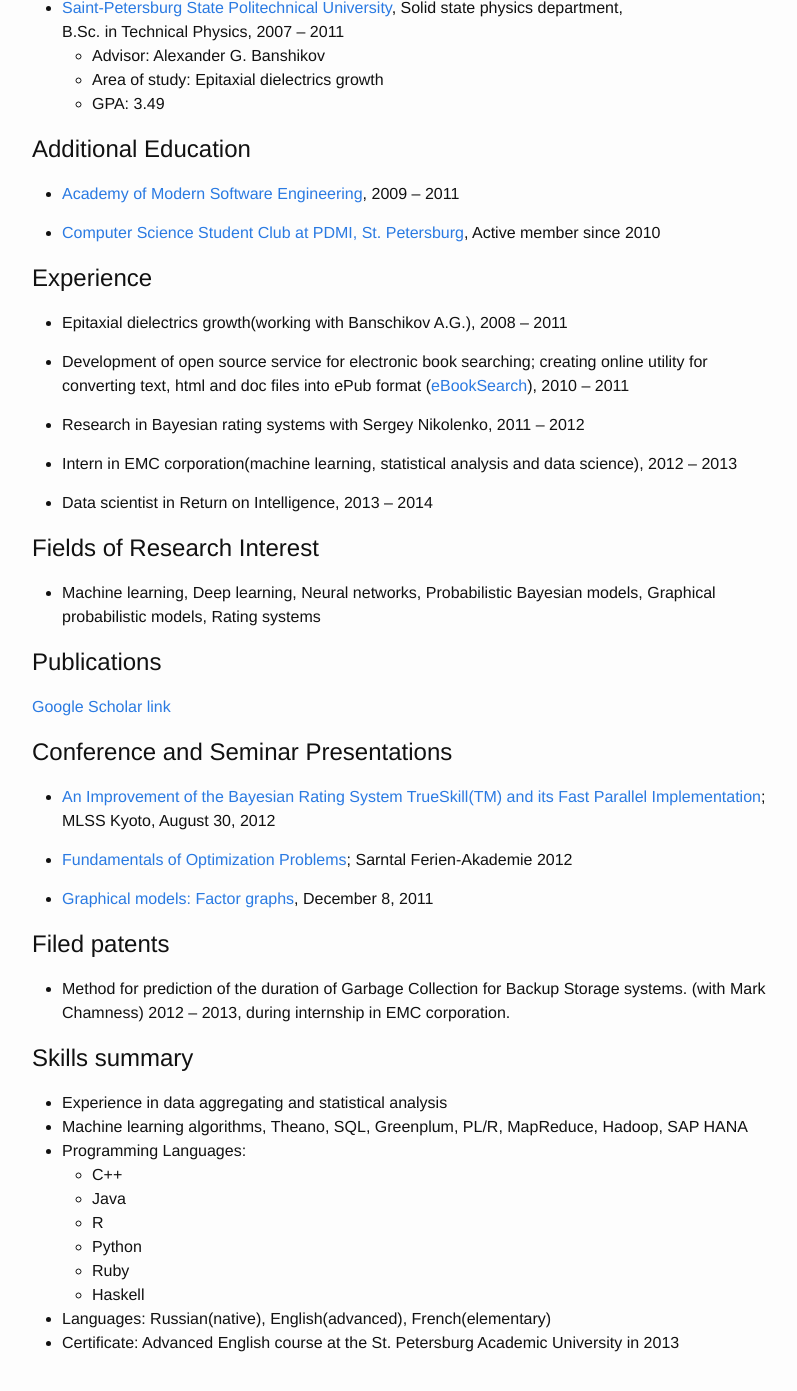
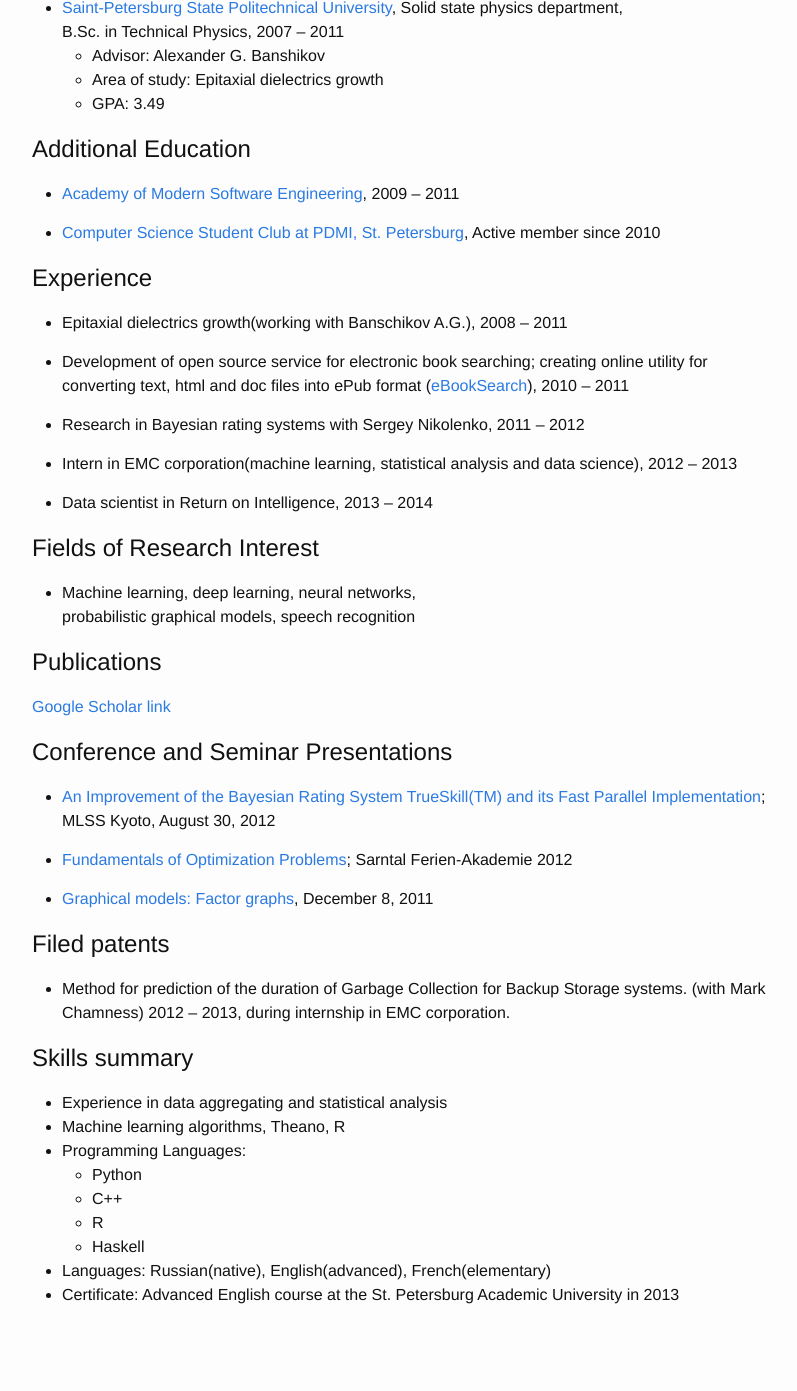
Before and after one commit to dmitriy-serdyuk/dmitriy-serdyuk.github.io, a Jekyll site: the page built from resume.md, in a window 1280 px wide and 1400 px high, scrolled down 441 px. Shown: the top 1391 px of the window, without its empty margins (238-1035 px from the left). Built offline with Jekyll 4.4.1, drawn with Linux system fonts in a browser that asks for light colours; after the commit the page ends 1793 px from its top, so only the background shows below that; some of the changed text lies outside the part shown.

```diff
--- a/resume.md
+++ b/resume.md
@@ -55,8 +56,8 @@
 Fields of Research Interest
 ---------------------------
 
-- Machine learning, Deep learning, Neural networks, Probabilistic Bayesian models,
-    Graphical probabilistic models, Rating systems
+- Machine learning, deep learning, neural networks,
+    probabilistic graphical models, speech recognition
 
 
 Publications
@@ -86,13 +87,11 @@
 --------------
 
 - Experience in data aggregating and statistical analysis
-- Machine learning algorithms, Theano, SQL, Greenplum, PL/R, MapReduce, Hadoop, SAP HANA
+- Machine learning algorithms, Theano, R
 - Programming Languages:
+    - Python
     - C++
-    - Java
     - R
-    - Python
-    - Ruby
     - Haskell
 - Languages: Russian(native), English(advanced), French(elementary)
 - Certificate: Advanced English course at the St. Petersburg Academic University in 2013
```
Also changed, not shown: other parts of resume.md (+1 -0 lines).
